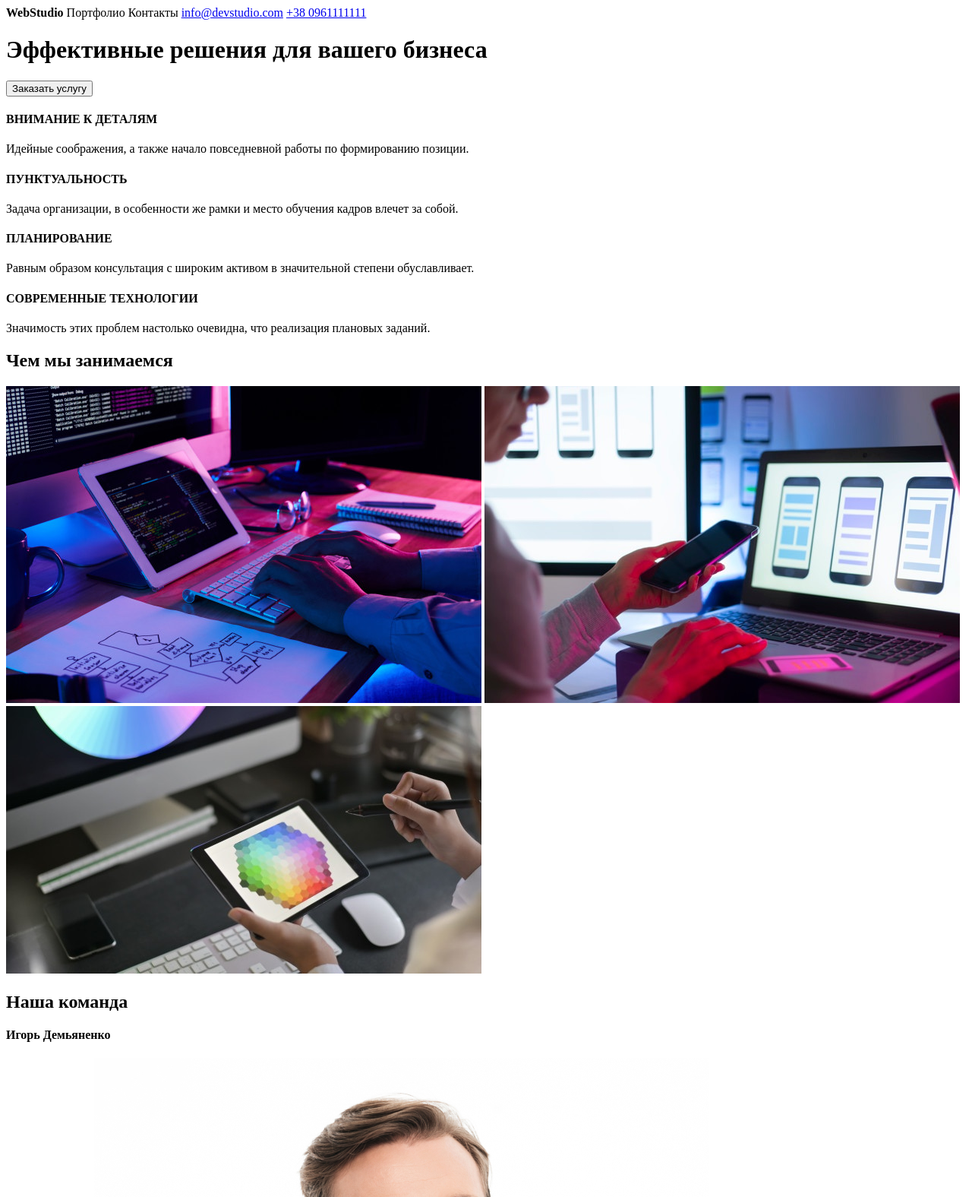
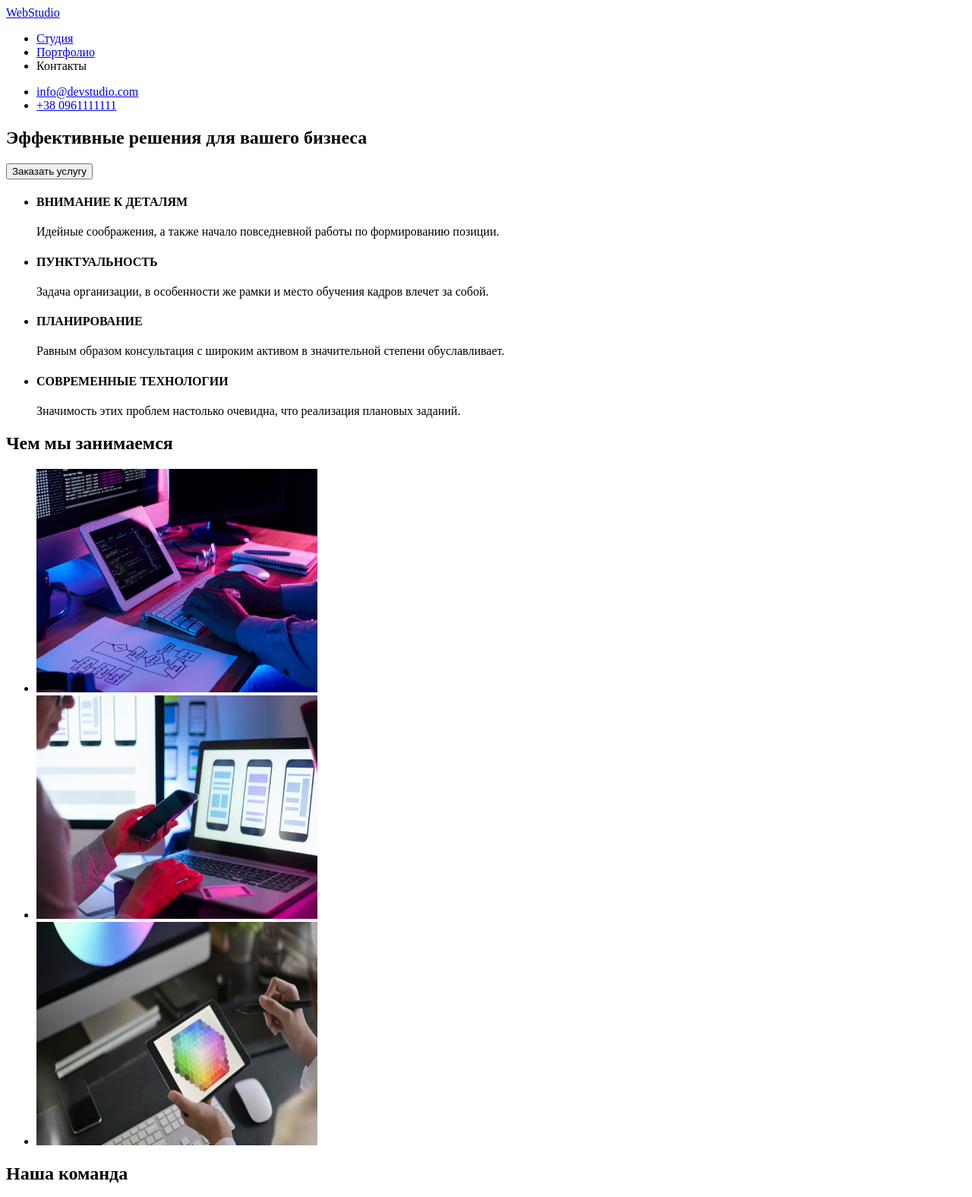
Before and after one commit to dariaosypenko/goit-markup-hw-02, a plain HTML site: page index.html in a window 1280 px wide. Shown: the top 1575 px of the page at 76% size. Drawn offline with Linux system fonts and the light colour scheme.

Commit message:
added second page

```diff
--- /dev/null
+++ b/css/style.css
@@ -0,0 +1,9 @@
+* {
+    padding: 0;
+    margin: 0;
+    box-sizing: border-box;
+}
+body {
+    background: white;
+    font-family: Roboto;
+}
--- a/index.html
+++ b/index.html
@@ -3,66 +3,121 @@
 <head>
     <meta charset="UTF-8">
     <meta name="viewport" content="width=device-width, initial-scale=1.0">
-    <title>WebStudio</title>
+    <title>Главная</title>
 </head>
 <body>
     <header>
-        <b>WebStudio</b>
-        <span>Портфолио</span>
+        <nav>
+            <a href="index.html">WebStudio</a>
+            <ul>
+                <li>
+                    <a href="index.html"><span>Студия</span></a>
+                </li>
+                <li>
+                    <a href="portfolio.html"><span>Портфолио</span></a>
+                </li>
+                <li>
                     <span>Контакты</span>
+                </li>
+            </ul>
+        </nav>
+        <ul>
+            <li>
                 <a href="info@devstudio.com">info@devstudio.com</a>
+            </li>
+            <li>
                 <a href="tel:380961111111">+38 0961111111</a>
+            </li>
+        </ul>
     </header>
+    <main>
+        <section>
             <h1>Эффективные решения для вашего бизнеса</h1>
             <button>Заказать услугу</button>
+        </section>
+        <section>
             <div>
+                <ul>
+                    <li>
                         <h4>ВНИМАНИЕ К ДЕТАЛЯМ</h4>
-        <p>
-            Идейные соображения, а также начало повседневной работы по формированию позиции.
-        </p>
+                        <p>Идейные соображения, а также начало повседневной работы по формированию позиции.</p>
+                    </li>
+                    <li>
                         <h4>ПУНКТУАЛЬНОСТЬ</h4>
-        <p>
-            Задача организации, в особенности же рамки и место обучения кадров влечет за собой.
-        </p>
+                        <p>Задача организации, в особенности же рамки и место обучения кадров влечет за собой.</p>
+                    </li>
+                    <li>
                         <h4>ПЛАНИРОВАНИЕ</h4>
-        <p>
-            Равным образом консультация с широким активом в значительной степени обуславливает.
-        </p>
+                        <p>Равным образом консультация с широким активом в значительной степени обуславливает.</p>
+                    </li>
+                    <li>
                         <h4>СОВРЕМЕННЫЕ ТЕХНОЛОГИИ</h4>
-        <p>
-            Значимость этих проблем настолько очевидна, что реализация плановых заданий.
-        </p>
+                        <p>Значимость этих проблем настолько очевидна, что реализация плановых заданий.</p>
+                    </li>
+                </ul>
+            </div>
+            <div>
                 <h2>Чем мы занимаемся</h2>
-            <img src="img/1_1.jpg" alt="Typing hands">
-            <img src="img/1_2.jpg" alt="Comparing">
-            <img src="img/1_3.jpg" alt="Choosing some color">
+                    <ul>
+                        <li>
+                            <img src="img/1_1.jpg"  width="370" height="294" alt="Typing hands">
+                        </li>
+                        <li>
+                            <img src="img/1_2.jpg" width="370" height="294" alt="Comparing">
+                        </li>
+                        <li>
+                            <img src="img/1_3.jpg" width="370" height="294" alt="Choosing some color">
+                        </li>
+                    </ul>
+            </div>
+            <div>
                 <h2>Наша команда</h2>
+                    <ul>
+                        <li>
                             <div>
+                                <img src="img/2_1.jpg" width="270" height="260" alt="Игорь Демьяненко">
                                 <h4>Игорь Демьяненко</h4>
                                 <span>Product Designer</span>
-                <img src="img/2_1.jpg" alt="Игорь Демьяненко">
                             </div>
+                        </li>
+                        <li>
                             <div>
+                                <img src="img/2_2.jpg" width="270" height="260" alt="Ольга Репина">
                                 <h4>Ольга Репина</h4>
                                 <span>Frontend Developer</span>
-                <img src="img/2_2.jpg" alt="Ольга Репина">
                             </div>
+                        </li>
+                        <li>
                             <div>
+                                <img src="img/2_3.jpg" width="270" height="260" alt="Николай Тарасов">
                                 <h4>Николай Тарасов</h4>
                                 <span>Marketing</span>
-                <img src="img/2_3.jpg" alt="Николай Тарасов">
                             </div>
+                        </li>
+                        <li>
                             <div>
+                                <img src="img/2_4.jpg" width="270" height="260" alt="Михаил Ермаков">
                                 <h4>Михаил Ермаков</h4>
                                 <span>UI Designer</span>
-                <img src="img/2_4.jpg" alt="Михаил Ермаков">
                             </div>
+                        </li>
+                    </ul>
             </div>
+        </section>
+    </main>
     <footer>
-        <b>WebStudio</b>
+        <nav>
+            <a href="index.html">WebStudio</a>
+        </nav>
         <address>г. Киев, пр-т Леси Украинки, 26</address>
+        <ul>
+            <li>
                 <a href="info@devstudio.com">info@devstudio.com</a>
+            </li>
+            <li>
                 <a href="tel:380991111111">+38 0991111111</a>
+            </li>
+        </ul>
     </footer>
 </body>
 </html>
```
Also changed, not shown: portfolio.html (added, +136 -0 lines), img/pf_1_1.jpg (added), img/pf_1_2.jpg (added), img/pf_1_3.jpg (added), img/pf_2_1.jpg (added), img/pf_2_2.jpg (added), img/pf_2_3.jpg (added), img/pf_3_1.jpg (added), img/pf_3_2.jpg (added), img/pf_3_3.jpg (added). Lines whose indentation alone changed are shown as unchanged.
